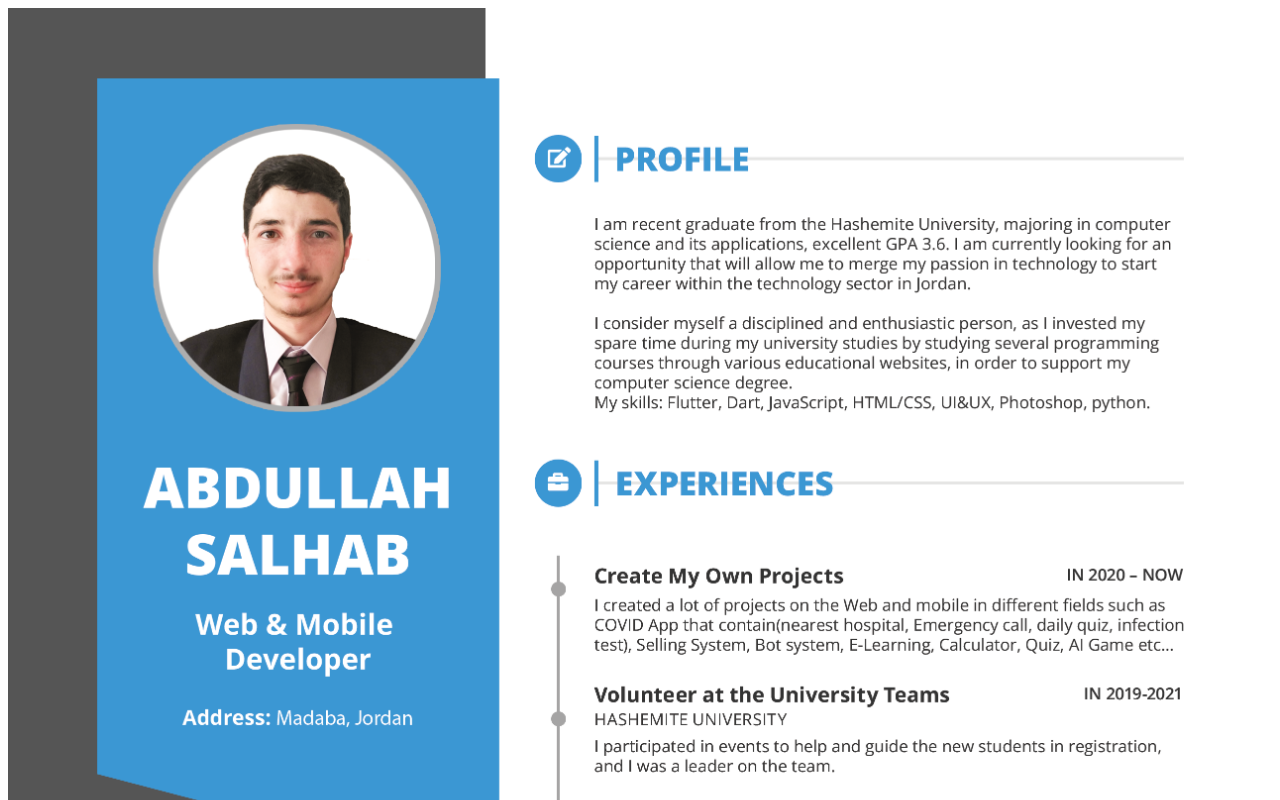
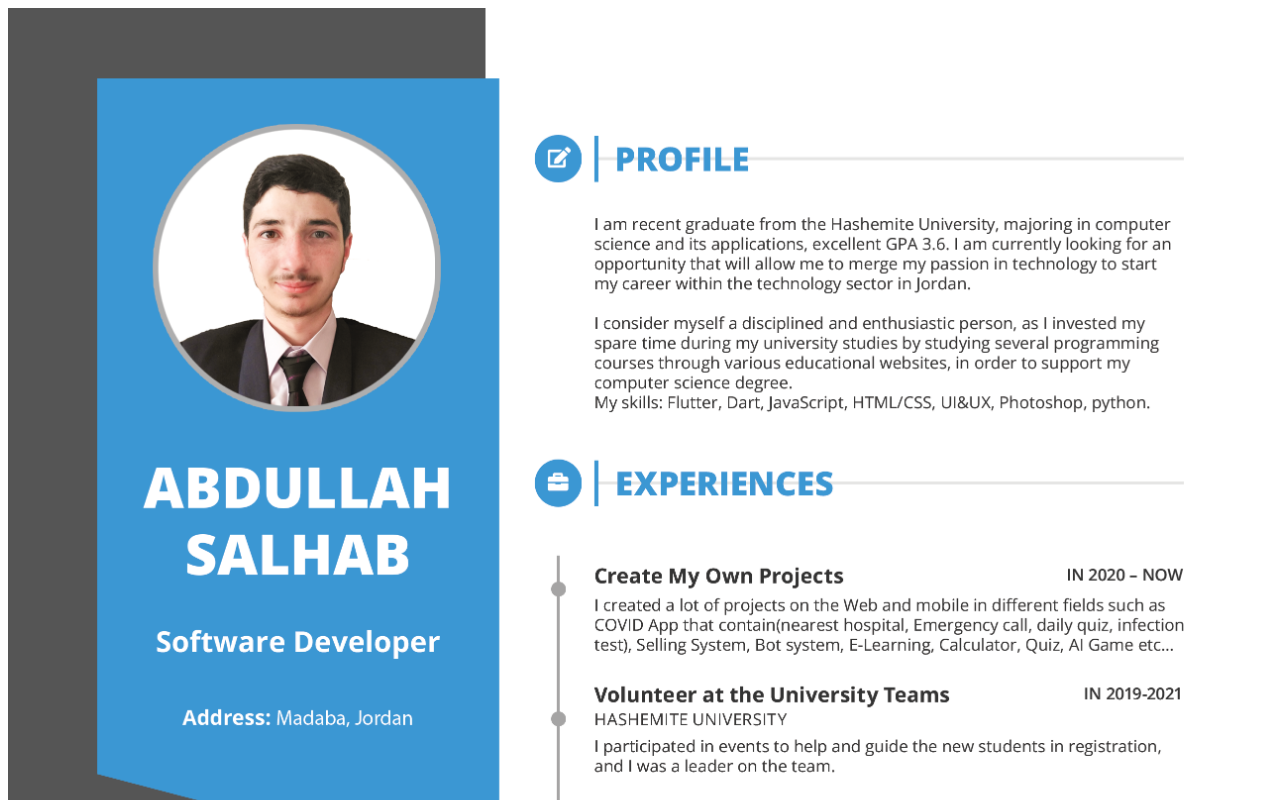
Before and after one commit to Abdullah-Salhab/CV_Image, a plain HTML site: page index.html in a window 1280 px wide. Shown: the top 800 px of the page. Drawn offline with Linux system fonts and the light colour scheme.

Commit message:
Update index.html

```diff
--- a/index.html
+++ b/index.html
@@ -8,7 +8,7 @@
 </head>
 <body>
     <div style="margin: auto;">
-         <img src="Resume2.png" alt="image" width="100%" >
+         <img src="Resume.png" alt="image" width="100%" >
     </div>
 
 </body>
```
